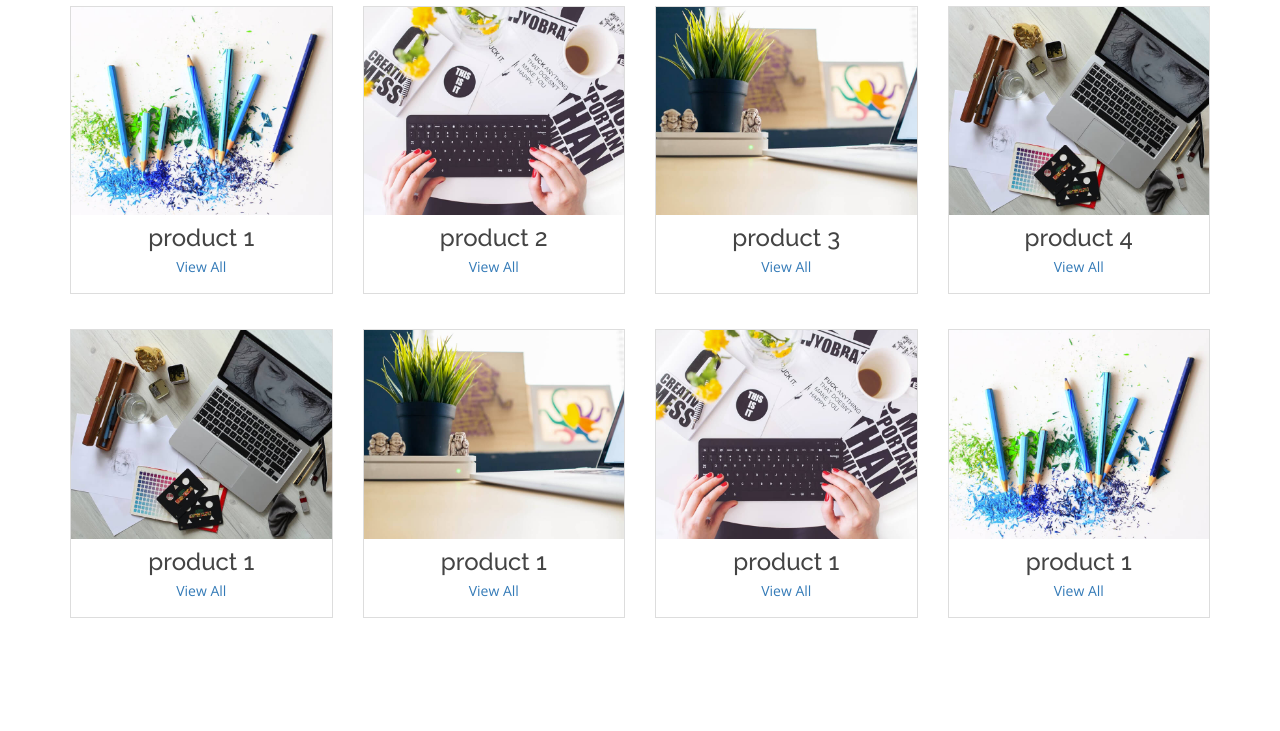
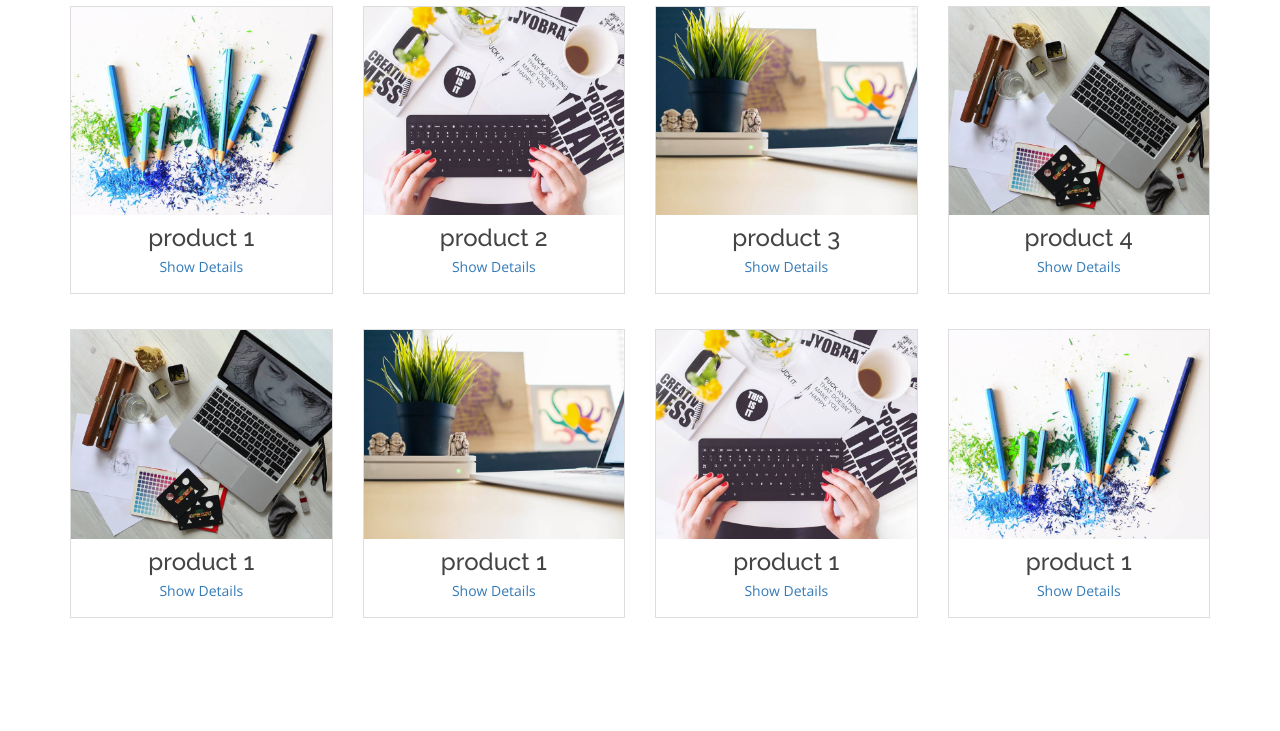
Before and after one commit to Karan-weybee/e_business_template, a plain HTML site: page products.html in a window 1280 px wide. Shown: the part 476-1207 px from the top of the page. Drawn offline with nearby package versions, Linux system fonts and the light colour scheme.

Commit message:
service modify

```diff
--- a/products.html
+++ b/products.html
@@ -222,7 +222,7 @@
               </div>
               <div class="team-content text-center">
                 <h4>product 1</h4>
-                <p><a href="productdetails.html">View All</a></p>
+                <p><a href="productdetails.html">Show Details</a></p>
               </div>
             </div>
           </div>
@@ -273,7 +273,7 @@
               </div>
               <div class="team-content text-center">
                 <h4>product 2</h4>
-                <p><a href="productdetails.html">View All</a></p>
+                <p><a href="productdetails.html">Show Details</a></p>
               </div>
             </div>
           </div>
@@ -324,7 +324,7 @@
               </div>
               <div class="team-content text-center">
                 <h4>product 3</h4>
-                <p><a href="productdetails.html">View All</a></p>
+                <p><a href="productdetails.html">Show Details</a></p>
               </div>
             </div>
           </div>
@@ -375,7 +375,7 @@
               </div>
               <div class="team-content text-center">
                 <h4>product 4</h4>
-                <p><a href="productdetails.html">View All</a></p>
+                <p><a href="productdetails.html">Show Details</a></p>
               </div>
             </div>
           </div>
@@ -426,7 +426,7 @@
               </div>
               <div class="team-content text-center">
                 <h4>product 1</h4>
-                <p><a href="productdetails.html">View All</a></p>
+                <p><a href="productdetails.html">Show Details</a></p>
               </div>
             </div>
           </div>
@@ -477,7 +477,7 @@
               </div>
               <div class="team-content text-center">
                 <h4>product 1</h4>
-                <p><a href="productdetails.html">View All</a></p>
+                <p><a href="productdetails.html">Show Details</a></p>
               </div>
             </div>
           </div>
@@ -528,7 +528,7 @@
               </div>
               <div class="team-content text-center">
                 <h4>product 1</h4>
-                <p><a href="productdetails.html">View All</a></p>
+                <p><a href="productdetails.html">Show Details</a></p>
               </div>
             </div>
           </div>
@@ -579,7 +579,7 @@
               </div>
               <div class="team-content text-center">
                 <h4>product 1</h4>
-                <p><a href="productdetails.html">View All</a></p>
+                <p><a href="productdetails.html">Show Details</a></p>
               </div>
             </div>
           </div>
```
Also changed, not shown: index.html (+4 -4 lines).
